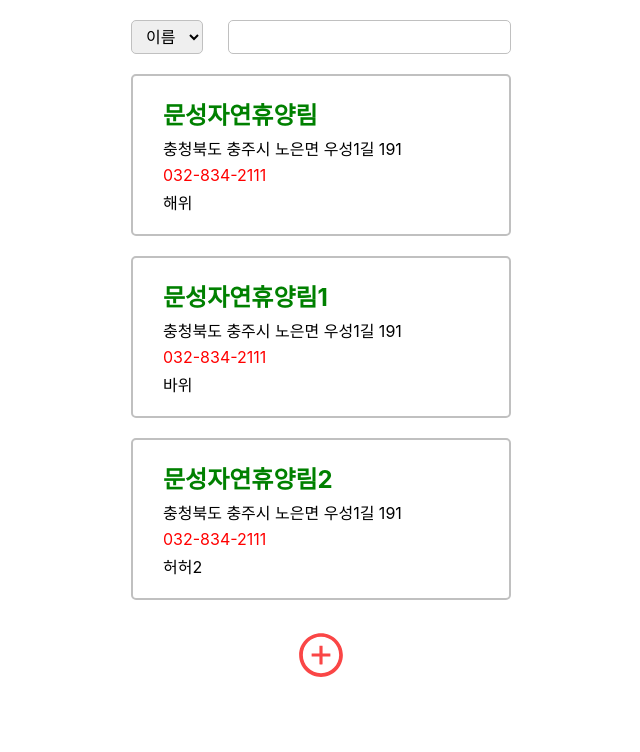
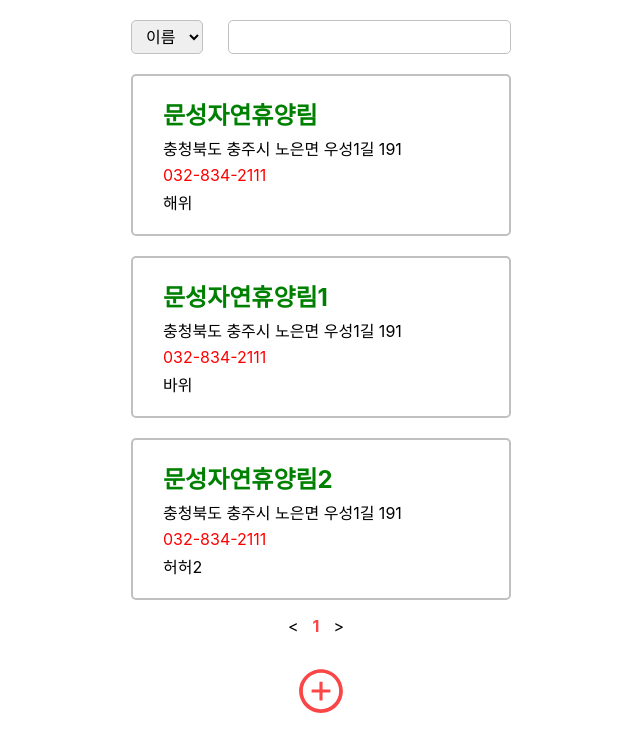
Before and after one commit to wanted-pre-onboarding-09/wanted-codestates-project-9-8, a React (Create React App) app: page / in a window 1280 px wide. Shown: the top 752 px of the page, without its empty margins (319-959 px from the left). Built offline with nearby package versions, Linux system fonts and the light colour scheme.

Commit message:
#26 Feat: pagination

```diff
--- a/src/App.js
+++ b/src/App.js
@@ -6,26 +6,21 @@ import List from './components/list/List';
 
 function App() {
   return (
-    <StyledContainer>
     <StyledWrap>
       <Routes>
         <Route path="/" element={<Home />} />
         <Route path="/list" element={<List />} />
       </Routes>
     </StyledWrap>
-    </StyledContainer>
   );
 }
 
 export default App;
-
-const StyledContainer = styled.main`
-  padding: 20px 0;
-`;
 
 const StyledWrap = styled.div`
   width: 380px;
   height: auto;
   min-height: 100vh;
   margin: 0 auto;
+  padding: 20px 0;
 `;
--- /dev/null
+++ b/src/components/common/Pagination.js
@@ -0,0 +1,69 @@
+import React, { useState } from 'react';
+import PropTypes from 'prop-types';
+import styled from 'styled-components';
+
+function Pagination({ total, page, setPage, limit }) {
+  const numPages = Math.ceil(total / limit);
+  const [pageCnt, setPageCnt] = useState(1);
+  const [pageRange] = useState(5);
+
+  const prev = () => {
+    if ((page - 1) % 5 === 0) setPageCnt(pageCnt - pageRange);
+    setPage(page - 1);
+  };
+
+  const next = () => {
+    if (page % 5 === 0) setPageCnt(pageCnt + pageRange);
+    setPage(page + 1);
+  };
+
+  const pageArr = [];
+  for (let i = 0; i <= numPages; i += 1) pageArr.push(i);
+  return (
+    <StyledPageWrap>
+      <StyledPageButton onClick={prev} disabled={page === 1}>
+        &lt;
+      </StyledPageButton>
+      {pageArr.slice(pageCnt, pageCnt + pageRange).map((num) => (
+        <StyledPageButton
+          key={num}
+          onClick={() => setPage(num)}
+          className={page === num ? 'active' : null}
+        >
+          {num}
+        </StyledPageButton>
+      ))}
+      <StyledPageButton onClick={next} disabled={page === numPages}>
+        &gt;
+      </StyledPageButton>
+    </StyledPageWrap>
+  );
+}
+
+Pagination.propTypes = {
+  total: PropTypes.number.isRequired,
+  page: PropTypes.number.isRequired,
+  setPage: PropTypes.func.isRequired,
+  limit: PropTypes.number.isRequired,
+};
+
+const StyledPageWrap = styled.div`
+  display: flex;
+  justify-content: center;
+  align-items: center;
+  gap: 4px;
+  margin: 16px;
+`;
+
+const StyledPageButton = styled.button`
+  color: black;
+  margin-right: 10px;
+  cursor: pointer;
+  font-size: 16px;
+  &.active {
+    font-weight: bold;
+    color: rgb(250, 70, 70);
+  }
+`;
+
+export default Pagination;
--- a/src/components/home/FormList.js
+++ b/src/components/home/FormList.js
@@ -1,15 +1,23 @@
-import React from 'react';
+import React, { useState } from 'react';
 import styled from 'styled-components';
 import { useSelector } from 'react-redux';
+import Pagination from '../common/Pagination';
 
 function FormList() {
   const dataList = useSelector((state) => state.listSlice.data);
   const { selected, keyword } = useSelector((state) => state.filterSlice);
 
+  const [page, setPage] = useState(1);
+  const limit = 4;
+  const offset = (page - 1) * limit;
+
   return (
     <StyledFormList>
+      {dataList.filter((data) => data[selected].includes(keyword)).length ? (
+        <>
           {dataList
-        .filter((el) => el[selected].includes(keyword))
+            .filter((data) => data[selected].includes(keyword))
+            .slice(offset, offset + limit)
             .map((data) => {
               const { id, title, address, officeNumber, memo } = data;
               return (
@@ -21,6 +29,18 @@ function FormList() {
                 </li>
               );
             })}
+          <Pagination
+            total={
+              dataList.filter((data) => data[selected].includes(keyword)).length
+            }
+            page={page}
+            setPage={setPage}
+            limit={limit}
+          />
+        </>
+      ) : (
+        <p>데이터가 없습니다.</p>
+      )}
     </StyledFormList>
   );
 }
```
Lines whose indentation alone changed are shown as unchanged.
